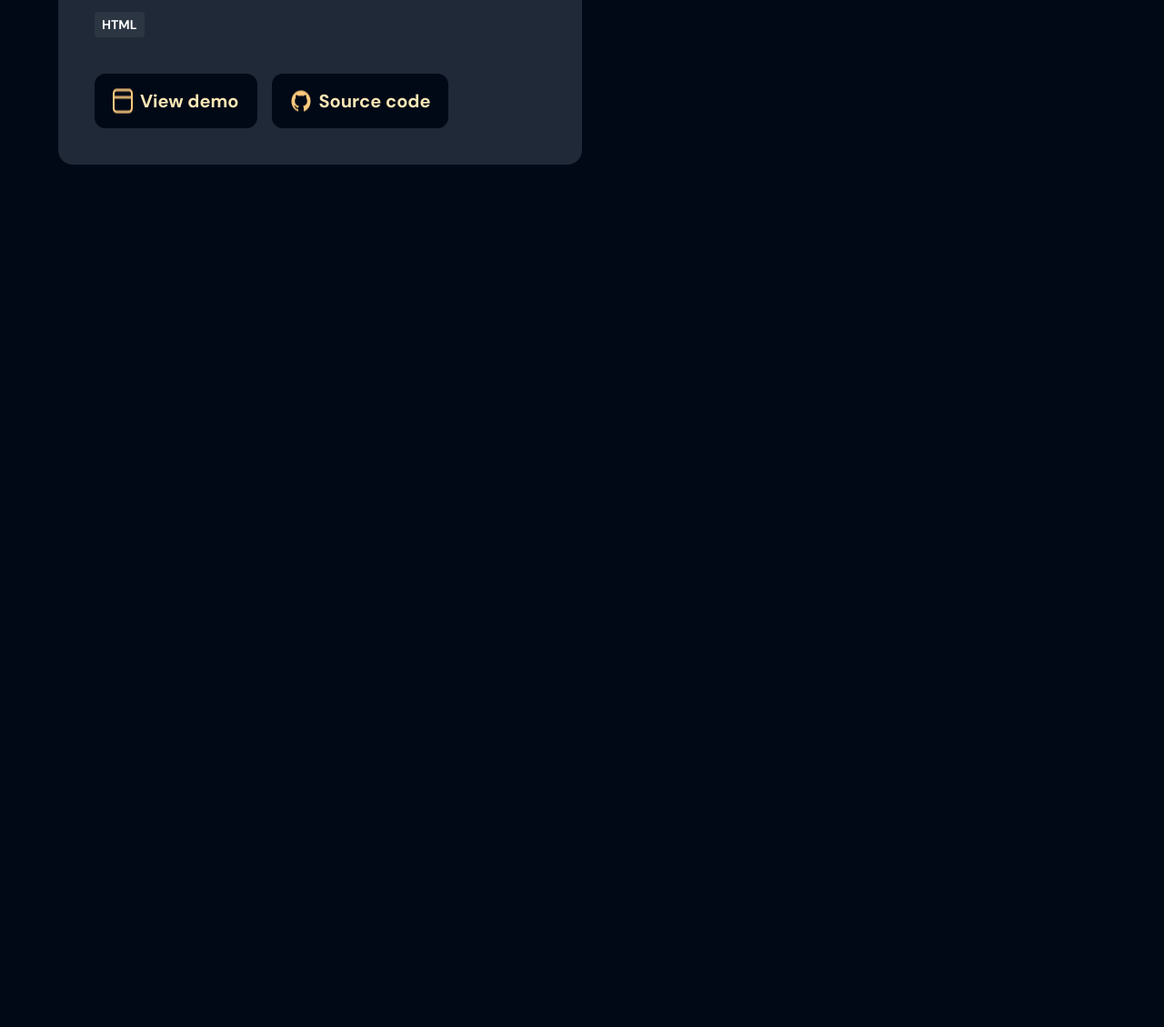
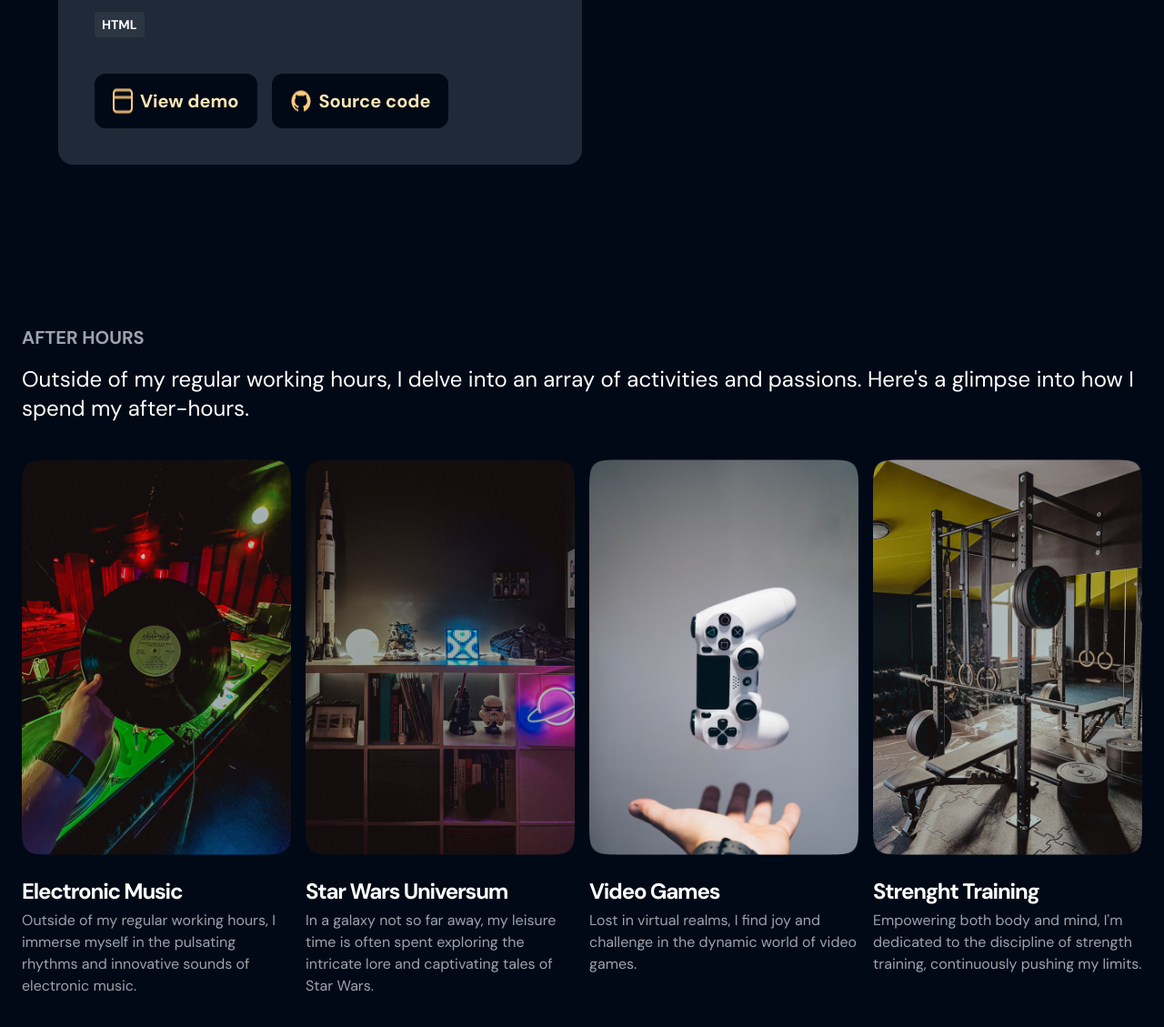
Before and after one commit to pawel-haraf/portfolio, a website built with Parcel: page src/index.html in a window 1280 px wide. Shown: the part 2388-3517 px from the top of the page at 91% size. Before the commit the page ends 2681 px from the top, so only its background shows below. Built offline with nearby package versions, Linux system fonts and the light colour scheme.

Commit message:
Created After hours section

```diff
--- a/src/index.html
+++ b/src/index.html
@@ -169,6 +169,49 @@
                 </div>
             </div>
         </section>
+        <section id="after-hours" class="my-16 mx-6">
+            <h2 class="font-bold text-xl text-gray-400 mb-4">AFTER HOURS</h2>
+            <p class="text-2xl mb-10">
+                Outside of my regular working hours, I delve into an array of activities and passions. Here's a
+                glimpse
+                into how I spend my after-hours.
+            </p>
+            <div class="grid grid-cols-1 md:grid-cols-4 gap-10 md:gap-4">
+                <div>
+                    <img src="./img/vinyl.png" alt="Vinyl" class="w-full mb-6">
+                    <h3 class="font-bold text-2xl tracking-tighter mb-1">Electronic Music</h3>
+                    <p class="text-gray-400">
+                        Outside of my regular working hours, I immerse myself in the pulsating rhythms and innovative
+                        sounds
+                        of electronic music.
+                    </p>
+                </div>
+                <div>
+                    <img src="./img/starwars.png" alt="Star Wars" class="w-full mb-6">
+                    <h3 class="font-bold text-2xl tracking-tighter mb-1">Star Wars Universum</h3>
+                    <p class="text-gray-400">
+                        In a galaxy not so far away, my leisure time is often spent exploring the intricate lore and
+                        captivating tales of Star Wars.
+                    </p>
+                </div>
+                <div>
+                    <img src="./img/pad.png" alt="Pad" class="w-full mb-6">
+                    <h3 class="font-bold text-2xl tracking-tighter mb-1">Video Games</h3>
+                    <p class="text-gray-400">
+                        Lost in virtual realms, I find joy and challenge in the dynamic world of video games.
+                    </p>
+                </div>
+                <div>
+                    <img src="./img/workout.png" alt="Vinyl" class="w-full mb-6">
+                    <h3 class="font-bold text-2xl tracking-tighter mb-1">Strenght Training</h3>
+                    <p class="text-gray-400">
+                        Empowering both body and mind, I'm dedicated to the discipline of strength training,
+                        continuously
+                        pushing my limits.
+                    </p>
+                </div>
+            </div>
+        </section>
     </main>
     <script defer src="js/main.js" type="module"></script>
 </body>
```
Also changed, not shown: src/img/pad.png (added), src/img/starwars.png (added), src/img/vinyl.png (added), src/img/workout.png (added).
